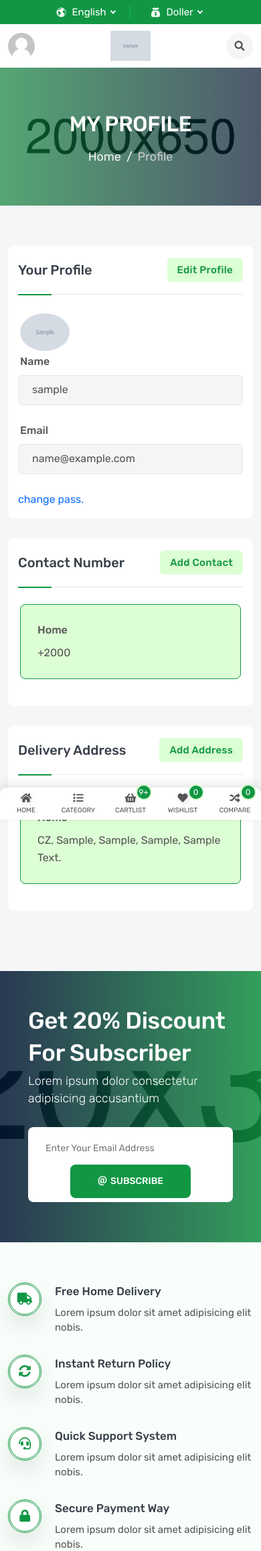
After one commit to mahmoud-rizek/Django-Greeny-Ecommerce-website, a Django app: page /accounts/profile/ in a window 390 px wide. The commit adds this page. Shown: the top 2316 px of the page at 67% size. Run offline with Django 3.2, Linux system fonts and the light colour scheme; a user stored in the database is signed in; tables that the repository leaves empty hold one stand-in row (values such as "Sample post"); grey boxes marked "Sample" are stand-in pictures; parts of the project's set-up code (start-up, migrations or seed data) failed here and were passed over; some libraries are stand-ins or nearby versions.

Commit message:
add profile-page

```diff
--- a/account/templates/auth_base.html
+++ b/account/templates/auth_base.html
@@ -10,8 +10,8 @@
         <meta name="viewport" content="width=device-width, initial-scale=1, shrink-to-fit=no">
 
         <!-- AUTHOR META -->
-        <meta name="author" content="mironcoder">
-        <meta name="email" content="mironcoder@gmail.com">
+        <meta name="author" content="{{info.name}}">
+        <meta name="email" content="{{info.email}}">
         <meta name="profile" content="https://themeforest.net/user/mironcoder">
 
         <!-- TEMPLATE META -->
@@ -23,7 +23,7 @@
         =======================================-->
 
         <!-- WEBPAGE TITLE -->
-        <title>Greeny - Login</title>
+        <title>{{info.name}}</title>
 
         <!--=====================================
                     CSS LINK PART START
--- /dev/null
+++ b/account/templates/registration/profile.html
@@ -0,0 +1,346 @@
+{% extends 'base.html' %}
+{% block body %}
+
+        <!--=====================================
+                    BANNER PART START
+        =======================================-->
+        <section class="inner-section single-banner" style="background: url(images/single-banner.jpg) no-repeat center;">
+            <div class="container">
+                <h2>my profile</h2>
+                <ol class="breadcrumb">
+                    <li class="breadcrumb-item"><a href="index.html">Home</a></li>
+                    <li class="breadcrumb-item active" aria-current="page">profile</li>
+                </ol>
+            </div>
+        </section>
+        <!--=====================================
+                    BANNER PART END
+        =======================================-->
+
+
+        <!--=====================================
+                    PROFILE PART START
+        =======================================-->
+        <section class="inner-section profile-part">
+            <div class="container">
+                <div class="row">
+                    <div class="col-lg-12">
+                        <div class="account-card">
+                            <div class="account-title">
+                                <h4>Your Profile</h4>
+                                <button data-bs-toggle="modal" data-bs-target="#profile-edit">edit profile</button>
+                            </div>
+                            <div class="account-content">
+                                <div class="row">
+                                    <div class="col-lg-2">
+                                        <div class="profile-image">
+                                            <a href="#"><img src="{{user_profile.image.url}}" alt="user"></a>
+                                        </div>
+                                    </div>
+                                    <div class="col-md-6 col-lg-4">
+                                        <div class="form-group">
+                                            <label class="form-label">name</label>
+                                            <input class="form-control" type="text" value="{{profile.user.username}}">
+                                        </div>
+                                    </div>
+                                    <div class="col-md-6 col-lg-4">
+                                        <div class="form-group">
+                                            <label class="form-label">Email</label>
+                                            <input class="form-control" type="email" value="{{profile.user.email}}">
+                                        </div>
+                                    </div>
+                                    <div class="col-lg-2">
+                                        <div class="profile-btn">
+                                            <a href="{% url 'password_change' %}">change pass.</a>
+                                        </div>
+                                    </div>
+                                </div>
+                            </div>
+                        </div>
+                    </div>
+                    <div class="col-lg-12">
+                        <div class="account-card">
+                            <div class="account-title">
+                                <h4>contact number</h4>
+                                <button data-bs-toggle="modal" data-bs-target="#contact-add">add contact</button>
+                            </div>
+                            <div class="account-content">
+                                <div class="row">
+                                    {% for userphone in user_phone %}
+                                        <div class="col-md-6 col-lg-4 alert fade show">
+                                            <div class="profile-card contact active">
+                                                <h6>{{userphone.data_type}}</h6>
+                                                <p>+2{{userphone.number}}</p>
+                                                <ul>
+                                                    <li><button class="edit icofont-edit" title="Edit This" data-bs-toggle="modal" data-bs-target="#contact-edit"></button></li>
+                                                    <li><button class="trash icofont-ui-delete" title="Remove This" data-bs-dismiss="alert"></button></li>
+                                                </ul>
+                                            </div>
+                                        </div>
+                                    {% endfor %}
+                                </div>
+                            </div>
+                        </div>
+                    </div>
+                    <div class="col-lg-12">
+                        <div class="account-card">
+                            <div class="account-title">
+                                <h4>delivery address</h4>
+                                <button data-bs-toggle="modal" data-bs-target="#address-add">add address</button>
+                            </div>
+                            <div class="account-content">
+                                <div class="row">
+                                    {% for addrees in user_addrees %}
+                                    <div class="col-md-6 col-lg-4 alert fade show">
+                                        <div class="profile-card address active">
+                                            <h6>{{addrees.data_type}}</h6>
+                                            <p>{{addrees.country}}, {{addrees.city}}, {{addrees.region}}, {{addrees.streat}}, {{addrees.notes}}</p>
+                                            <ul class="user-action">
+                                                <li><button class="edit icofont-edit" title="Edit This" data-bs-toggle="modal" data-bs-target="#address-edit"></button></li>
+                                                <li><button class="trash icofont-ui-delete" title="Remove This" data-bs-dismiss="alert"></button></li>
+                                            </ul>
+                                        </div>
+                                    </div>
+                                    {% endfor %}
+                                </div>
+                            </div>
+                        </div>
+                    </div>
+                    {% comment %} <div class="col-lg-12">
+                        <div class="account-card mb-0">
+                            <div class="account-title">
+                                <h4>payment option</h4>
+                                <button data-bs-toggle="modal" data-bs-target="#payment-add">add card</button>
+                            </div>
+                            <div class="account-content">
+                                <div class="row">
+                                    <div class="col-md-6 col-lg-4 alert fade show">
+                                        <div class="payment-card payment active">
+                                            <img src="images/payment/png/01.png" alt="payment">
+                                            <h4>card number</h4>
+                                            <p>
+                                                <span>****</span>
+                                                <span>****</span>
+                                                <span>****</span>
+                                                <sup>1876</sup>
+                                            </p>
+                                            <h5>miron mahmud</h5>
+                                            <button class="trash icofont-ui-delete" title="Remove This" data-bs-dismiss="alert"></button>
+                                        </div>
+                                    </div>
+                                    <div class="col-md-6 col-lg-4 alert fade show">
+                                        <div class="payment-card payment">
+                                            <img src="images/payment/png/02.png" alt="payment">
+                                            <h4>card number</h4>
+                                            <p>
+                                                <span>****</span>
+                                                <span>****</span>
+                                                <span>****</span>
+                                                <sup>1876</sup>
+                                            </p>
+                                            <h5>miron mahmud</h5>
+                                            <button class="trash icofont-ui-delete" title="Remove This" data-bs-dismiss="alert"></button>
+                                        </div>
+                                    </div>
+                                    <div class="col-md-6 col-lg-4 alert fade show">
+                                        <div class="payment-card payment">
+                                            <img src="images/payment/png/03.png" alt="payment">
+                                            <h4>card number</h4>
+                                            <p>
+                                                <span>****</span>
+                                                <span>****</span>
+                                                <span>****</span>
+                                                <sup>1876</sup>
+                                            </p>
+                                            <h5>miron mahmud</h5>
+                                            <button class="trash icofont-ui-delete" title="Remove This" data-bs-dismiss="alert"></button>
+                                        </div>
+                                    </div>
+                                </div>
+                            </div>
+                        </div>
+                    </div> {% endcomment %}
+                </div>
+            </div>
+        </section>
+        <!--=====================================
+                    PROFILE PART END
+        =======================================-->
+
+
+        <!--=====================================
+                    MODAL ADD FORM START
+        =======================================-->
+        <!-- contact add form -->
+        <div class="modal fade" id="contact-add">
+            <div class="modal-dialog modal-dialog-centered">
+                <div class="modal-content">
+                    <button class="modal-close" data-bs-dismiss="modal"><i class="icofont-close"></i></button>
+                    <form class="modal-form" method="POST">
+                        {% csrf_token %}
+                        <div class="form-title">
+                            <h3>add new contact</h3>
+                        </div>
+                        <div class="form-group">
+                            <label class="form-label">title</label>
+                            <select class="form-select">
+                                <option selected>choose title</option>
+                                {% for phone_type in user_phone %}
+                                <option value="primary">{{phone_type.data_type}}</option>
+                                {% endfor %}
+                            </select>
+                        </div>
+                        <div class="form-group">
+                            <label class="form-label">number</label>
+                            <input class="form-control" type="text" placeholder="Enter your number">
+                        </div>
+                        <button class="form-btn" type="submit">save contact info</button>
+                    </form>
+                </div>
+            </div>
+        </div>
+
+        <!-- address add form -->
+        <div class="modal fade" id="address-add">
+            <div class="modal-dialog modal-dialog-centered">
+                <div class="modal-content">
+                    <button class="modal-close" data-bs-dismiss="modal"><i class="icofont-close"></i></button>
+                    <form class="modal-form" method="POST">
+                        {% csrf_token %}
+                        <div class="form-title">
+                            <h3>add new address</h3>
+                        </div>
+                        <div class="form-group">
+                            <label class="form-label">title</label>
+                            <select class="form-select">
+                                <option selected>choose title</option>
+                                <option value="home">home</option>
+                                <option value="office">office</option>
+                                <option value="Bussiness">Bussiness</option>
+                                <option value="academy">academy</option>
+                                <option value="others">others</option>
+                            </select>
+                        </div>
+                        <div class="form-group">
+                            <label class="form-label">address</label>
+                            <textarea class="form-control" placeholder="Enter your address"></textarea>
+                        </div>
+                        <button class="form-btn" type="submit">save address info</button>
+                    </form>
+                </div>
+            </div>
+        </div>
+
+        <!-- payment add form -->
+        <div class="modal fade" id="payment-add">
+            <div class="modal-dialog modal-dialog-centered">
+                <div class="modal-content">
+                    <button class="modal-close" data-bs-dismiss="modal"><i class="icofont-close"></i></button>
+                    <form class="modal-form">
+                        <div class="form-title">
+                            <h3>add new payment</h3>
+                        </div>
+                        <div class="form-group">
+                            <label class="form-label">card number</label>
+                            <input class="form-control" type="text" placeholder="Enter your card number">
+                        </div>
+                        <button class="form-btn" type="submit">save card info</button>
+                    </form>
+                </div>
+            </div>
+        </div>
+        <!--=====================================
+                    MODAL ADD FORM END
+        =======================================-->
+
+
+        <!--=====================================
+                    MODAL EDIT FORM START
+        =======================================-->
+        <!-- profile edit form -->
+        <div class="modal fade" id="profile-edit">
+            <div class="modal-dialog modal-dialog-centered">
+                <div class="modal-content">
+                    <button class="modal-close" data-bs-dismiss="modal"><i class="icofont-close"></i></button>
+                    <form class="modal-form">
+                        <div class="form-title">
+                            <h3>edit profile info</h3>
+                        </div>
+                        <div class="form-group">
+                            <label class="form-label">profile image</label>
+                            <input class="form-control" type="file">
+                        </div>
+                        <div class="form-group">
+                            <label class="form-label">name</label>
+                            <input class="form-control" type="text" value="Miron Mahmud">
+                        </div>
+                        <div class="form-group">
+                            <label class="form-label">email</label>
+                            <input class="form-control" type="text" value="mironcoder@gmail.com">
+                        </div>
+                        <button class="form-btn" type="submit">save profile info</button>
+                    </form>
+                </div>
+            </div>
+        </div>
+
+        <!-- contact edit form -->
+        <div class="modal fade" id="contact-edit">
+            <div class="modal-dialog modal-dialog-centered">
+                <div class="modal-content">
+                    <button class="modal-close" data-bs-dismiss="modal"><i class="icofont-close"></i></button>
+                    <form class="modal-form">
+                        <div class="form-title">
+                            <h3>edit contact info</h3>
+                        </div>
+                        <div class="form-group">
+                            <label class="form-label">title</label>
+                            <select class="form-select">
+                                <option value="primary" selected>primary</option>
+                                <option value="secondary">secondary</option>
+                            </select>
+                        </div>
+                        <div class="form-group">
+                            <label class="form-label">number</label>
+                            <input class="form-control" type="text" value="+8801838288389">
+                        </div>
+                        <button class="form-btn" type="submit">save contact info</button>
+                    </form>
+                </div>
+            </div>
+        </div>
+
+        <!-- address edit form -->
+        <div class="modal fade" id="address-edit">
+            <div class="modal-dialog modal-dialog-centered">
+                <div class="modal-content">
+                    <button class="modal-close" data-bs-dismiss="modal"><i class="icofont-close"></i></button>
+                    <form class="modal-form">
+                        <div class="form-title">
+                            <h3>edit address info</h3>
+                        </div>
+                        <div class="form-group">
+                            <label class="form-label">title</label>
+                            <select class="form-select">
+                                <option value="home" selected>home</option>
+                                <option value="office">office</option>
+                                <option value="Bussiness">Bussiness</option>
+                                <option value="academy">academy</option>
+                                <option value="others">others</option>
+                            </select>
+                        </div>
+                        <div class="form-group">
+                            <label class="form-label">address</label>
+                            <textarea class="form-control" placeholder="jalkuri, fatullah, narayanganj-1420. word no-09, road no-17/A"></textarea>
+                        </div>
+                        <button class="form-btn" type="submit">save address info</button>
+                    </form>
+                </div>
+            </div>
+        </div>
+        <!--=====================================
+                    MODAL EDIT FORM END
+        =======================================-->
+
+
+{% endblock body %}
--- a/account/urls.py
+++ b/account/urls.py
@@ -1,5 +1,5 @@
 from django.urls import path
-from .views import dashboard, welcome, sign_up, user_activate
+from .views import dashboard, welcome, sign_up, user_activate, user_profile
 
 app_name = 'account'
 
@@ -8,4 +8,6 @@ urlpatterns = [
     path("welcome", welcome, name="welcome"),
     path("sign-up", sign_up, name="signup"),
     path("<str:username>/activate", user_activate, name="user_activate"),
+    path("profile/", user_profile, name="user_profile"),
+    path("activate", user_activate, name="user_activate"),
 ]
--- a/account/views.py
+++ b/account/views.py
@@ -6,12 +6,19 @@ from orders import models as order_models
 # Create your views here.
 
 from .forms import SignupForm, UserActivationForm
-from .models import Profile
+from .models import Profile, UserAddrees, userPhoneNumber
+from settings.models import Company
 from .tasks import print_wellcome
 
 
-def profile(request):
-    pass
+def user_profile(request):
+    user_profile = Profile.objects.get(user=request.user)
+    user_phone = userPhoneNumber.objects.filter(user=request.user)
+    user_addrees = UserAddrees.objects.filter(user=request.user)
+
+    return render(request, 'registration/profile.html', {'profile':user_profile,
+    'user_addrees':user_addrees,
+    'user_phone':user_phone})
 
 
 def welcome(request):
@@ -26,7 +33,7 @@ def dashboard(request):
     brands = product_models.Brand.objects.all().count()
     orders = order_models.Order.objects.all().count()
 
-
+    company = Company.objects.all()
     receved_orders = order_models.Order.objects.filter(status='receved').count()
     processed_orders = order_models.Order.objects.filter(status='processed').count()
     shiped_orders = order_models.Order.objects.filter(status='shiped').count()
@@ -34,6 +41,7 @@ def dashboard(request):
 
     return render(request, 'account/dashboard.html', {
         'user':users,
+        'company':company,
         'products':products,
         'reviews':reviews,
         'categories':categories,
@@ -78,22 +86,22 @@ def sign_up(request):
 
 
 
-def user_activate(request, username):
+def user_activate(request):
 
-    profile = Profile.objects.get(user__username=username)
+    # profile = Profile.objects.get(user__username=username)
 
-    if request.method=="POST":
-        form = UserActivationForm(request.POST)
-        if form.is_valid():
-            code = form.cleaned_data["code"]
-            if profile.code == code :
-                profile.code_used = True
-                profile.code = ''
-                profile.active = True
-                return redirect("accounts/login")
-        else:
-            form= UserActivationForm()
-        return render(request, 'registration/activate.html', {'form':form})
-    else:
-        form= UserActivationForm()
-    return render(request, 'registration/activate.html', {'form':form})
+    # if request.method=="POST":
+    #     form = UserActivationForm(request.POST)
+    #     if form.is_valid():
+    #         code = form.cleaned_data["code"]
+    #         if profile.code == code :
+    #             profile.code_used = True
+    #             profile.code = ''
+    #             profile.active = True
+    #             return redirect("accounts/login")
+    #     else:
+    #         form= UserActivationForm()
+    #     return render(request, 'registration/activate.html', {'form':form})
+    # else:
+            # form= UserActivationForm()
+    return render(request, 'registration/activate.html')
--- a/static/css/index.css
+++ b/static/css/index.css
@@ -194,3 +194,9 @@
     margin: 0px 10px 25px;
   }
 }
+
+.profile-image a img {
+  width: 80px;
+  border-radius: 50%;
+  border: 3px solid var(--white);
+}
--- a/templates/base.html
+++ b/templates/base.html
@@ -29,7 +29,7 @@
         =======================================-->
 
     <!-- WEBPAGE TITLE -->
-    <title>Greeny | Mahmoud</title>
+    <title>{{info.name}}</title>
 
     <!--=====================================
                     CSS LINK PART START
@@ -144,7 +144,7 @@
           </a>
           {% if request.user.is_authenticated %}
 
-            <a href="profile.html" class="header-widget" title="My Account">
+            <a href="#" class="header-widget" title="My Account">
               {% if user_profile.image.url %}
               <img href="profile.html" src="{{user_profile.image.url}}" alt="user" />
               {% else %}
```
Also changed, not shown: account/templates/registration/activate.html (+35 -5 lines), media/logo/4.png (added), media/logo/logo_3ZzHHPK.png (added), settings/views.py (line endings or trailing spaces).
